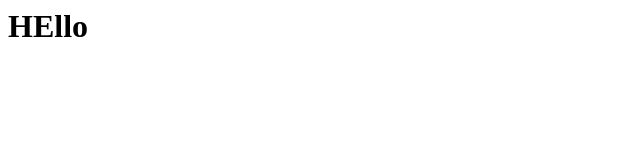
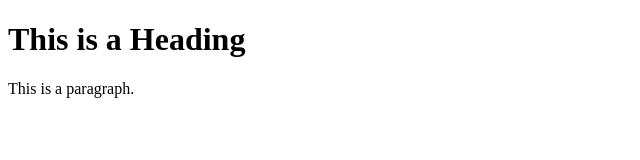
Before and after one commit to SadeEtensh/Giti, a plain HTML site: page index.html in a window 1280 px wide. Shown: the whole page, without its empty margins (0-640 px from the left). Drawn offline with Linux system fonts and the light colour scheme.

Commit message:
Added HTML

```diff
--- a/index.html
+++ b/index.html
@@ -1 +1,12 @@
-<h1>HEllo</h1>
+<!DOCTYPE html>
+<html>
+<head>
+<title>Page Title</title>
+</head>
+<body>
+
+<h1>This is a Heading</h1>
+<p>This is a paragraph.</p>
+
+</body>
+</html
```
